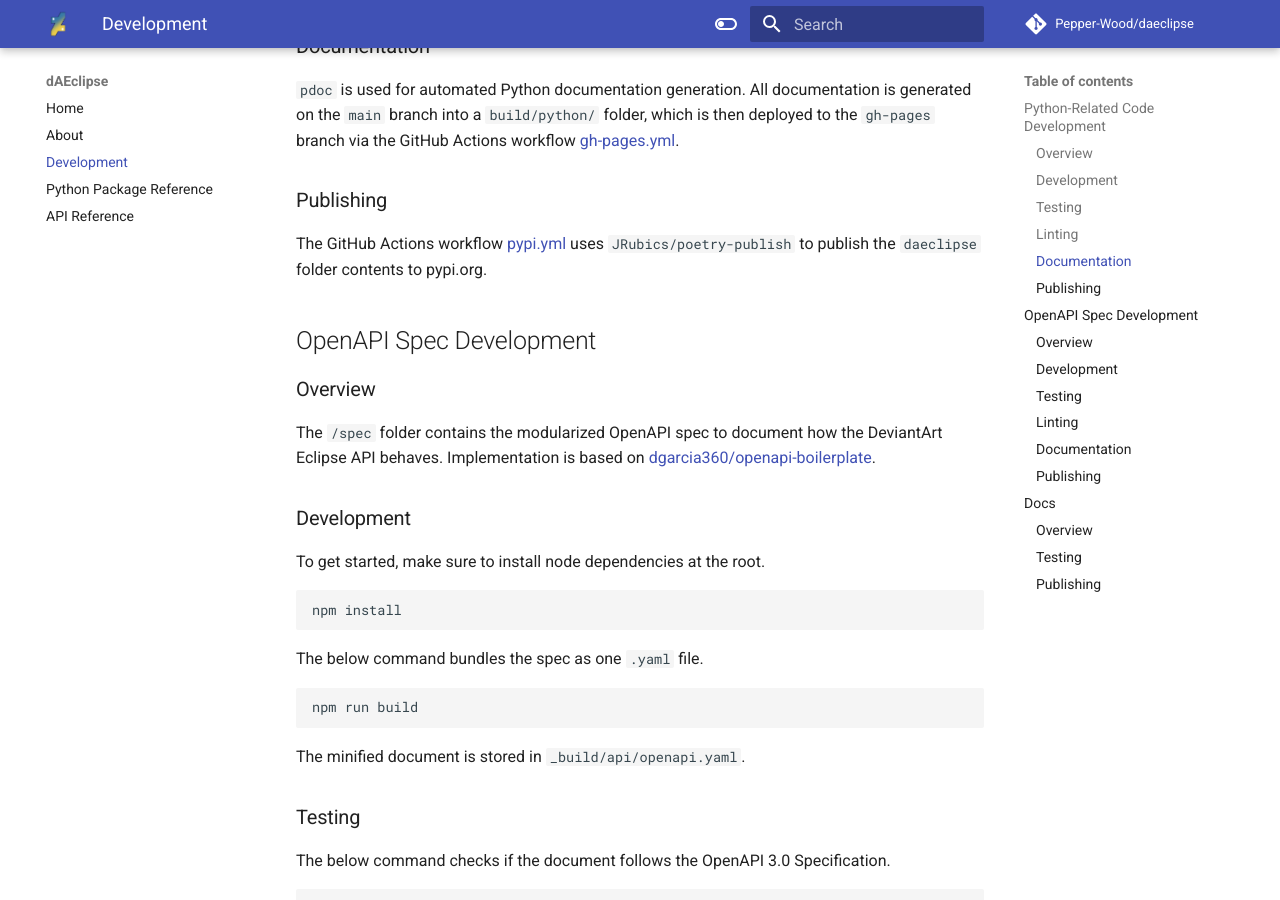
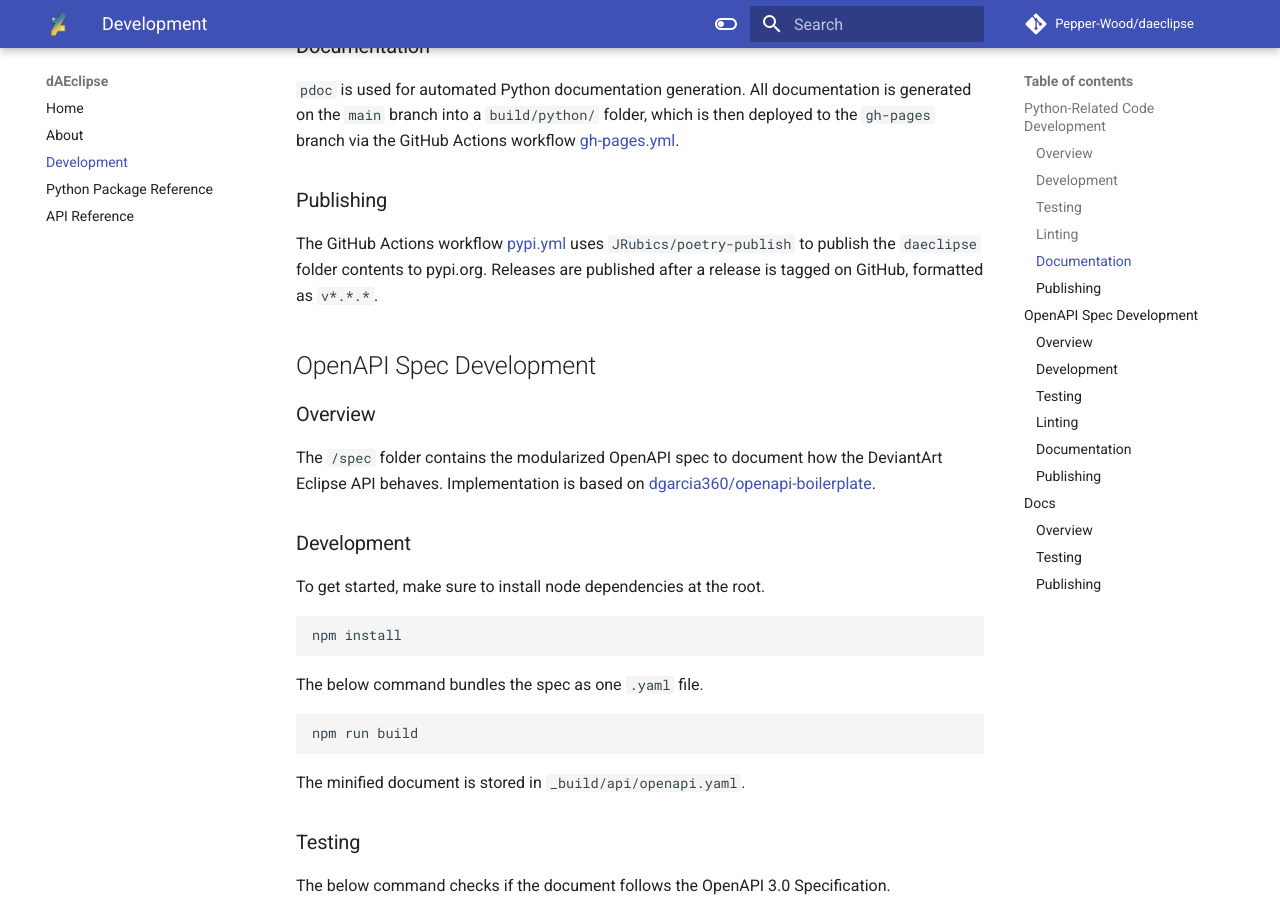
Before and after one commit to kdipippo/daeclipse, an MkDocs documentation site: the page built from docs/development.md, in a window 1280 px wide and 900 px high, scrolled down 840 px. Built offline with MkDocs 1.6.1 and Material for MkDocs 9.7.7, drawn with Linux system fonts in a browser that asks for light colours; comment, search, counter and statistics services are not loaded.

Commit message:
Fixup: added notes about publishing workflow in documentation

```diff
--- a/docs/development.md
+++ b/docs/development.md
@@ -27,7 +27,7 @@
 `pdoc` is used for automated Python documentation generation. All documentation is generated on the `main` branch into a `build/python/` folder, which is then deployed to the `gh-pages` branch via the GitHub Actions workflow [gh-pages.yml](https://github.com/Pepper-Wood/daeclipse/blob/main/.github/workflows/gh-pages.yml).
 
 ### Publishing
-The GitHub Actions workflow [pypi.yml](https://github.com/Pepper-Wood/daeclipse/blob/main/.github/workflows/pypi.yml) uses `JRubics/poetry-publish` to publish the `daeclipse` folder contents to pypi.org.
+The GitHub Actions workflow [pypi.yml](https://github.com/Pepper-Wood/daeclipse/blob/main/.github/workflows/pypi.yml) uses `JRubics/poetry-publish` to publish the `daeclipse` folder contents to pypi.org. Releases are published after a release is tagged on GitHub, formatted as `v*.*.*`.
 
 ## OpenAPI Spec Development
 
```
